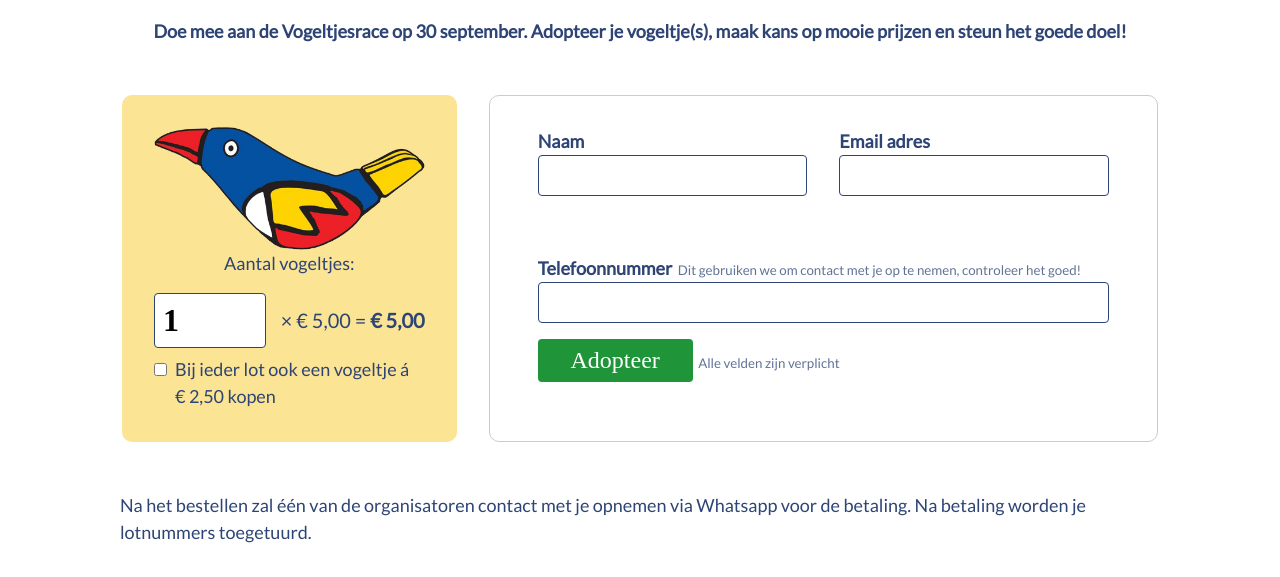
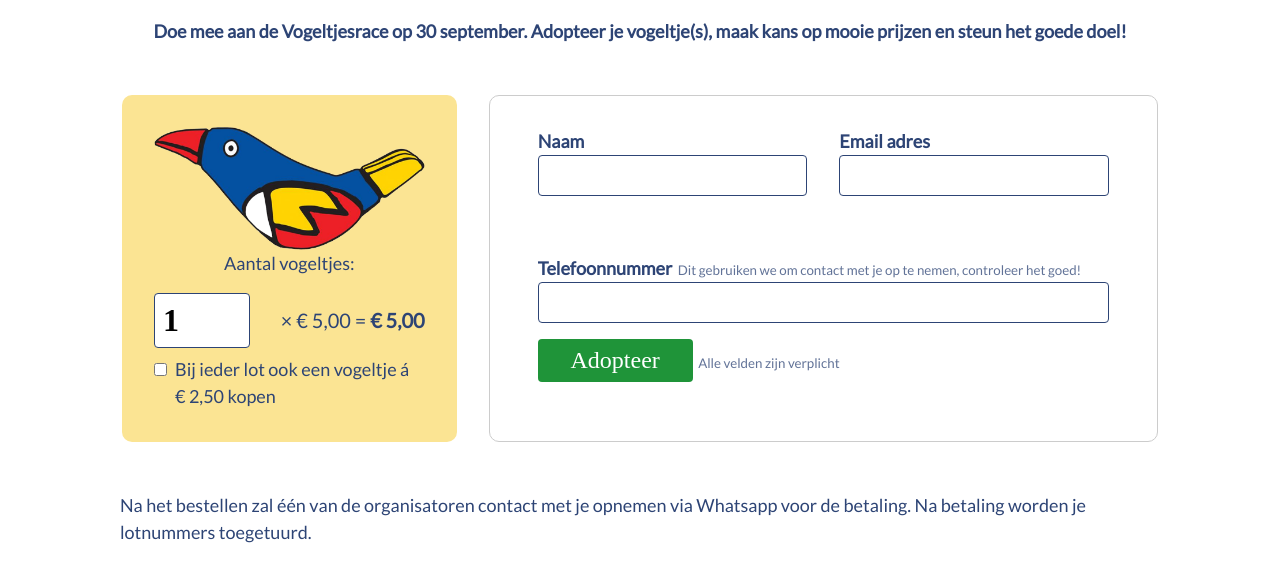
Before and after one commit to Kilian/vogeltjesrace, an Astro site: page /adopteer in a window 1280 px wide. Shown: the part 223-800 px from the top of the page. Built offline with nearby package versions, Linux system fonts and the light colour scheme; Astro itself is replaced by a stand-in of ours; a web font is replaced by a local one.

Commit message:
update input size

```diff
--- a/src/pages/adopteer.astro
+++ b/src/pages/adopteer.astro
@@ -142,7 +142,7 @@ let permalink = "https://vogeltjesrace.nl/adopteer/";
       .amount input#loten {
         font-weight: bold;
         font-family: Boogaloo;
-        width: calc(5ch + 2rem);
+        width: calc(4ch + 2rem);
         font-size: 2rem;
         border-radius: 4px;
         border: 1px solid rgb(45, 68, 117);
```
